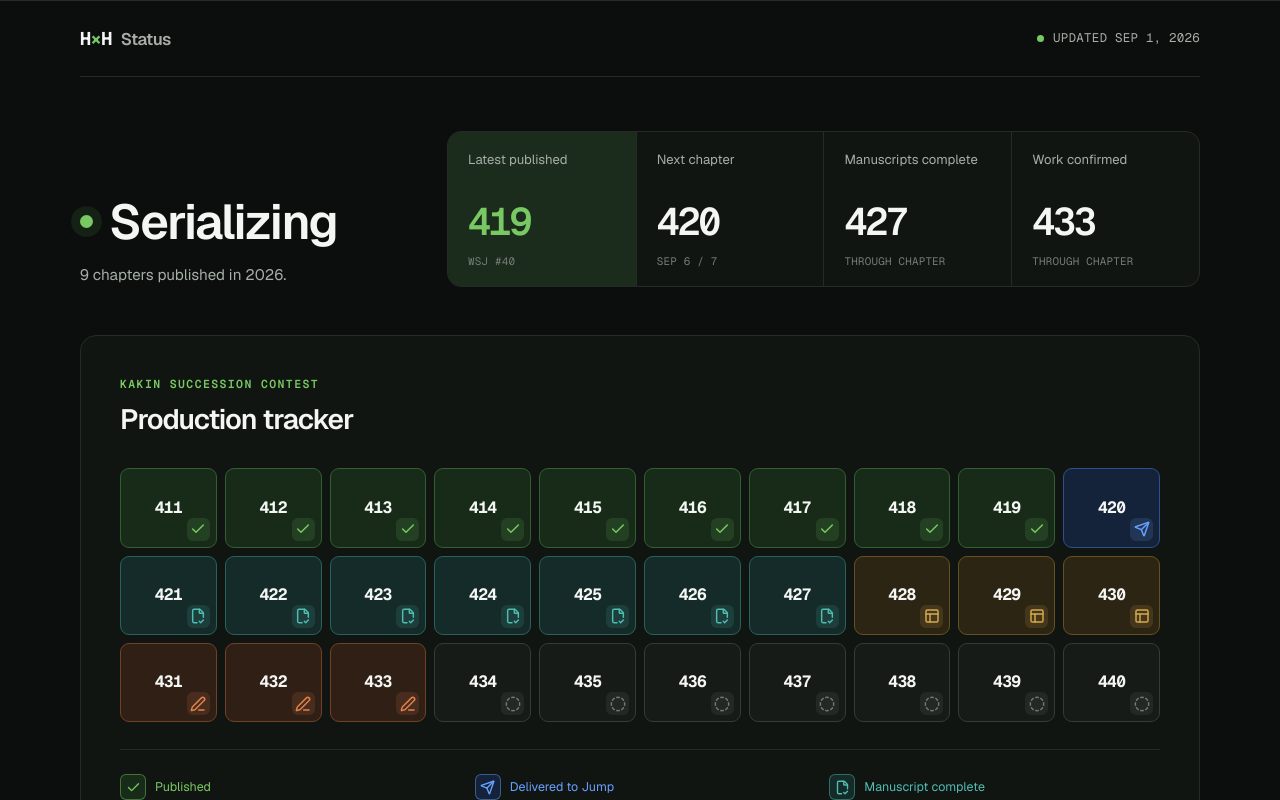
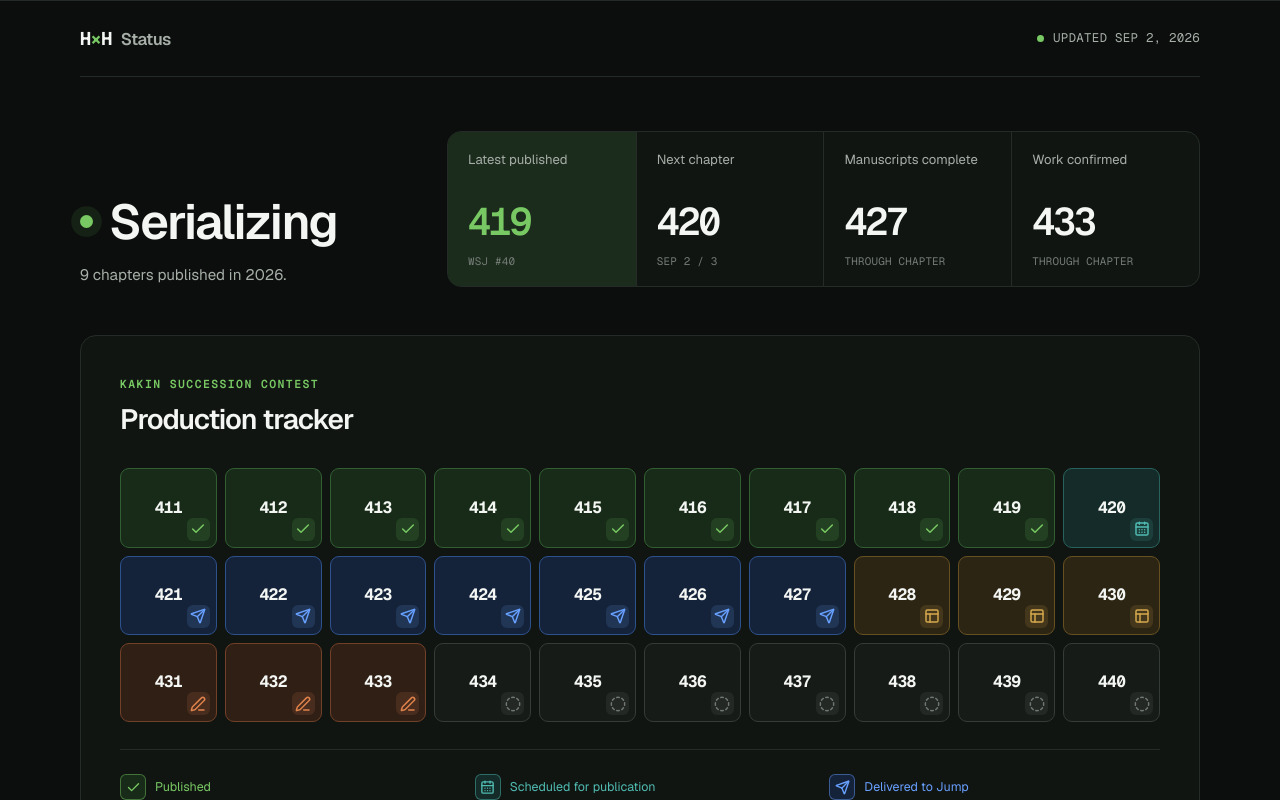
Before and after one commit to nassim-arifette/hxh-status, a Next.js app: page / in a window 1280 px wide. Shown: the top 800 px of the page. Built offline with nearby package versions, Linux system fonts and the light colour scheme.

Commit message:
fix(status): update chapter production milestones

```diff
--- a/app/data/status.ts
+++ b/app/data/status.ts
@@ -1,7 +1,7 @@
 export type ChapterStatus =
   | "published"
+  | "scheduled"
   | "delivered"
-  | "manuscript"
   | "background"
   | "inking"
   | "unknown";
@@ -44,58 +44,58 @@ const published: ChapterRecord[] = publishedBase.map((chapter) => ({
 const progress: ChapterRecord[] = [
   {
     chapter: 420,
-    status: "delivered",
+    status: "scheduled",
     updatedAt: "2026-09-01",
     source: vizSeries,
     sourceLabel: "VIZ Shonen Jump",
-    scheduleLabel: "Sep 6 / 7",
-    note: "Scheduled next: September 6 on VIZ / September 7 in Japan.",
+    scheduleLabel: "Sep 2 / 3",
+    note: "Scheduled for publication September 2 / 3.",
   },
   {
     chapter: 421,
-    status: "manuscript",
+    status: "delivered",
     updatedAt: "2026-05-26",
     source: "https://x.com/Un4v5s8bgsVk9Xp/status/2059299316800569524",
     sourceLabel: togashiLabel,
   },
   {
     chapter: 422,
-    status: "manuscript",
+    status: "delivered",
     updatedAt: "2026-07-01",
     source: "https://x.com/Un4v5s8bgsVk9Xp/status/2072287279197126773",
     sourceLabel: togashiLabel,
   },
   {
     chapter: 423,
-    status: "manuscript",
+    status: "delivered",
     updatedAt: "2026-07-07",
     source: "https://x.com/Un4v5s8bgsVk9Xp/status/2074538142506549407",
     sourceLabel: togashiLabel,
   },
   {
     chapter: 424,
-    status: "manuscript",
+    status: "delivered",
     updatedAt: "2026-08-08",
     source: "https://x.com/Un4v5s8bgsVk9Xp/status/2086132321166794760",
     sourceLabel: togashiLabel,
   },
   {
     chapter: 425,
-    status: "manuscript",
+    status: "delivered",
     updatedAt: "2026-08-11",
     source: "https://x.com/Un4v5s8bgsVk9Xp/status/2087170463839682713",
     sourceLabel: togashiLabel,
   },
   {
     chapter: 426,
-    status: "manuscript",
+    status: "delivered",
     updatedAt: "2026-08-25",
     source: "https://x.com/Un4v5s8bgsVk9Xp/status/2092132894814998720",
     sourceLabel: togashiLabel,
   },
   {
     chapter: 427,
-    status: "manuscript",
+    status: "delivered",
     updatedAt: "2026-09-01",
     source: "https://x.com/Un4v5s8bgsVk9Xp/status/2094673907626414299",
     sourceLabel: togashiLabel,
@@ -153,7 +153,7 @@ export const chapters = [...published, ...progress, ...unknown].sort(
   (a, b) => a.chapter - b.chapter,
 );
 
-export const lastUpdated = "2026-09-01";
+export const lastUpdated = "2026-09-02";
 
 // Production order, earliest milestone first. Every chapter at or above a rank
 // has cleared the milestones below it, so a single walk finds "complete through
@@ -162,8 +162,8 @@ const statusRank: Record<ChapterStatus, number> = {
   unknown: 0,
   inking: 1,
   background: 2,
-  manuscript: 3,
-  delivered: 4,
+  delivered: 3,
+  scheduled: 4,
   published: 5,
 };
 
@@ -181,7 +181,7 @@ function completeThrough(rank: number): ChapterRecord {
 }
 
 export const latestPublished = completeThrough(statusRank.published);
-export const manuscriptsComplete = completeThrough(statusRank.manuscript);
+export const manuscriptsComplete = completeThrough(statusRank.delivered);
 export const workConfirmed = completeThrough(statusRank.inking);
 
 export const nextChapter =
--- a/app/globals.css
+++ b/app/globals.css
@@ -32,12 +32,12 @@
   --published: #78c963;
   --published-bg: #172b18;
   --published-border: #315f32;
+  --scheduled: #50bcb2;
+  --scheduled-bg: #142b29;
+  --scheduled-border: #28625d;
   --delivered: #68a0ff;
   --delivered-bg: #15233a;
   --delivered-border: #2d518d;
-  --manuscript: #50bcb2;
-  --manuscript-bg: #142b29;
-  --manuscript-border: #28625d;
   --background-work: #d6aa4d;
   --background-work-bg: #2d2514;
   --background-work-border: #665021;
@@ -382,16 +382,16 @@ button {
   --status-border: var(--published-border);
 }
 
+[data-status="scheduled"] {
+  --status-color: var(--scheduled);
+  --status-bg: var(--scheduled-bg);
+  --status-border: var(--scheduled-border);
+}
+
 [data-status="delivered"] {
   --status-color: var(--delivered);
   --status-bg: var(--delivered-bg);
   --status-border: var(--delivered-border);
-}
-
-[data-status="manuscript"] {
-  --status-color: var(--manuscript);
-  --status-bg: var(--manuscript-bg);
-  --status-border: var(--manuscript-border);
 }
 
 [data-status="background"] {
--- a/app/opengraph-image.tsx
+++ b/app/opengraph-image.tsx
@@ -10,7 +10,7 @@ import { __iconNode as checkIcon } from "lucide-react/dist/esm/icons/check.mjs";
 // @ts-expect-error Lucide does not publish declarations for individual .mjs icon nodes.
 import { __iconNode as circleDashedIcon } from "lucide-react/dist/esm/icons/circle-dashed.mjs";
 // @ts-expect-error Lucide does not publish declarations for individual .mjs icon nodes.
-import { __iconNode as fileCheckIcon } from "lucide-react/dist/esm/icons/file-check-corner.mjs";
+import { __iconNode as calendarCheckIcon } from "lucide-react/dist/esm/icons/calendar-check-2.mjs";
 // @ts-expect-error Lucide does not publish declarations for individual .mjs icon nodes.
 import { __iconNode as panelsTopLeftIcon } from "lucide-react/dist/esm/icons/panels-top-left.mjs";
 // @ts-expect-error Lucide does not publish declarations for individual .mjs icon nodes.
@@ -58,17 +58,17 @@ const statusStyles = {
     border: "#315f32",
     icon: checkIcon,
   },
+  scheduled: {
+    accent: "#50bcb2",
+    background: "#142b29",
+    border: "#28625d",
+    icon: calendarCheckIcon,
+  },
   delivered: {
     accent: "#68a0ff",
     background: "#15233a",
     border: "#2d518d",
     icon: sendIcon,
-  },
-  manuscript: {
-    accent: "#50bcb2",
-    background: "#142b29",
-    border: "#28625d",
-    icon: fileCheckIcon,
   },
   background: {
     accent: "#d6aa4d",
--- a/app/status-dashboard.tsx
+++ b/app/status-dashboard.tsx
@@ -6,7 +6,6 @@ import {
   Check,
   CircleDashed,
   ExternalLink,
-  FileCheck2,
   PanelsTopLeft,
   PenLine,
   Send,
@@ -57,22 +56,21 @@ const statusMeta: Record<ChapterStatus, StatusMeta> = {
     description: "Officially released to readers.",
     icon: Check,
   },
+  scheduled: {
+    label: "Scheduled for publication",
+    shortLabel: "Scheduled",
+    description: "Jump has scheduled this chapter for publication.",
+    icon: CalendarDays,
+  },
   delivered: {
     label: "Delivered to Jump",
     shortLabel: "At Jump",
     description:
-      "Editorial scheduling is confirmed, but this chapter is not published yet.",
+      "The finished manuscript has been delivered to Jump, but it is not published yet.",
     icon: Send,
   },
-  manuscript: {
-    label: "Manuscript complete",
-    shortLabel: "Complete",
-    description:
-      "Togashi announced the manuscript complete. Delivery is not inferred.",
-    icon: FileCheck2,
-  },
   background: {
-    label: "Background directions complete",
+    label: "Background specifications complete",
     shortLabel: "Backgrounds",
     description:
       "Instructions for backgrounds and supporting production work are complete.",
@@ -86,7 +84,7 @@ const statusMeta: Record<ChapterStatus, StatusMeta> = {
     icon: PenLine,
   },
   unknown: {
-    label: "No confirmed update",
+    label: "No confirmed production update",
     shortLabel: "Unknown",
     description: "No precise public production milestone has been confirmed.",
     icon: CircleDashed,
```
Also changed, not shown: 1 other file (tests, documents, lock files or other folders).
